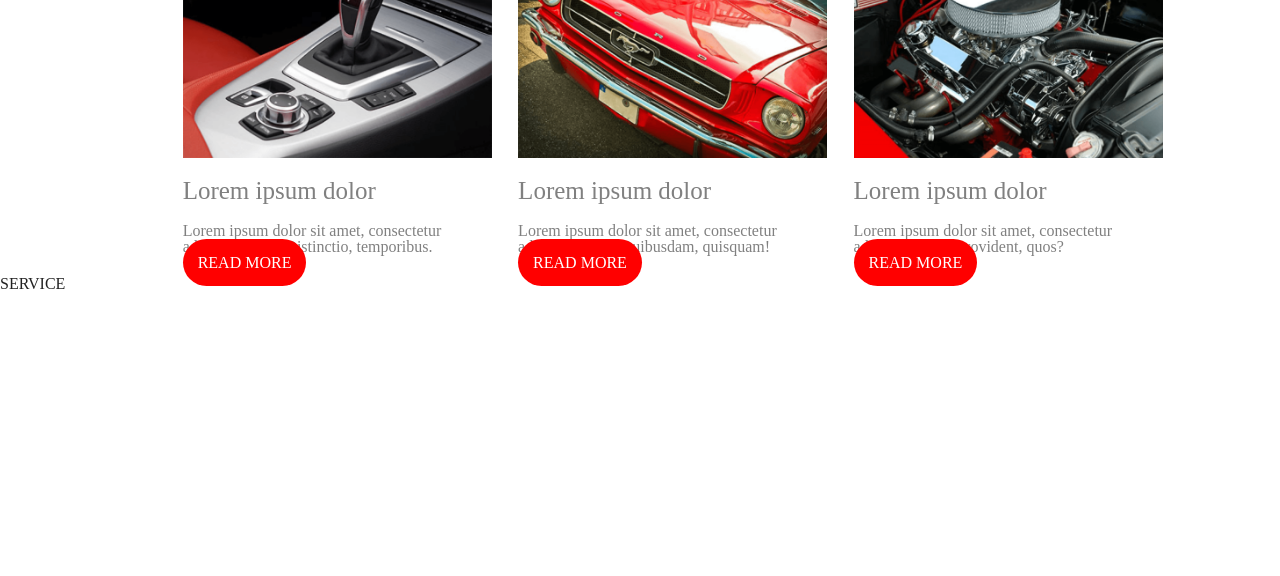
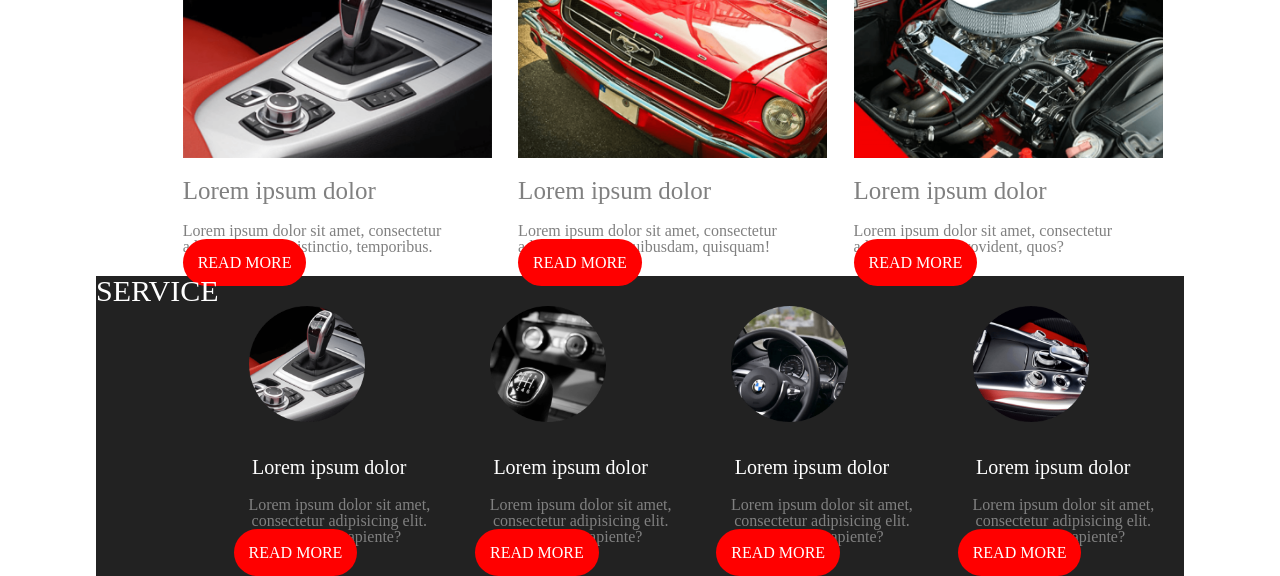
Before and after one commit to KrukBogdan/CarSharing-WebPage, a plain HTML site: page index.html in a window 1280 px wide. Shown: the part 733-1309 px from the top of the page. Before the commit the page ends 1025 px from the top, so only its background shows below. Drawn offline with Linux system fonts and the light colour scheme.

Commit message:
create service

```diff
--- a/css/style.css
+++ b/css/style.css
@@ -132,10 +132,51 @@ article{
     padding: 15px;
     border-radius: 50px;
 }
-img{
+.blog img{
     max-width: 95%;
 }
 
 /*
 SERVICE
  */
+
+.container-service{
+    width: 100%;
+    max-width: 1088px;
+    margin: 0 auto;
+    background: #222222;
+}
+.contents-service{
+    display: flex;
+}
+.contents-service h1{
+    font-size: 30px;
+    color: white;
+}
+.service{
+    margin: 15px;
+}
+.service img{
+    max-width: 55%;
+    padding: 15px;
+    text-align: center;
+}
+.service h2{
+    font-size: 20px;
+    padding: 20px 20px 20px 0px;
+    color: white;
+    text-align: center;
+}
+.service p{
+    color: gray;
+    text-align: center;
+}
+.service a {
+    text-decoration: none;
+    color: white;
+    background: red;
+    margin: 10px 10px 10px 0px;
+    padding: 15px;
+    border-radius: 50px;
+    text-align: center;
+}
--- a/index.html
+++ b/index.html
@@ -72,7 +72,30 @@
 <div class="container-service">
     <div class="contents-service">
         <h1>SERVICE</h1>
-
+        <div class="service">
+            <img src="./images/mini1.png" alt="skrzynia biegów">
+            <h2>Lorem ipsum dolor</h2>
+            <p>Lorem ipsum dolor sit amet, consectetur adipisicing elit. Delectus, sapiente?</p>
+            <a href="">READ MORE</a>
+        </div>
+        <div class="service">
+            <img src="./images/mini2.png" alt="kokpit">
+            <h2>Lorem ipsum dolor</h2>
+            <p>Lorem ipsum dolor sit amet, consectetur adipisicing elit. Delectus, sapiente?</p>
+            <a href="">READ MORE</a>
+        </div>
+        <div class="service">
+            <img src="./images/mini3.png" alt="kierownica">
+            <h2>Lorem ipsum dolor</h2>
+            <p>Lorem ipsum dolor sit amet, consectetur adipisicing elit. Delectus, sapiente?</p>
+            <a href="">READ MORE</a>
+        </div>
+        <div class="service">
+            <img src="./images/mini4.png" alt="skrzynia biegów automatyczna">
+            <h2>Lorem ipsum dolor</h2>
+            <p>Lorem ipsum dolor sit amet, consectetur adipisicing elit. Delectus, sapiente?</p>
+            <a href="">READ MORE</a>
+        </div>
     </div>
 </div>
 </body>
```
